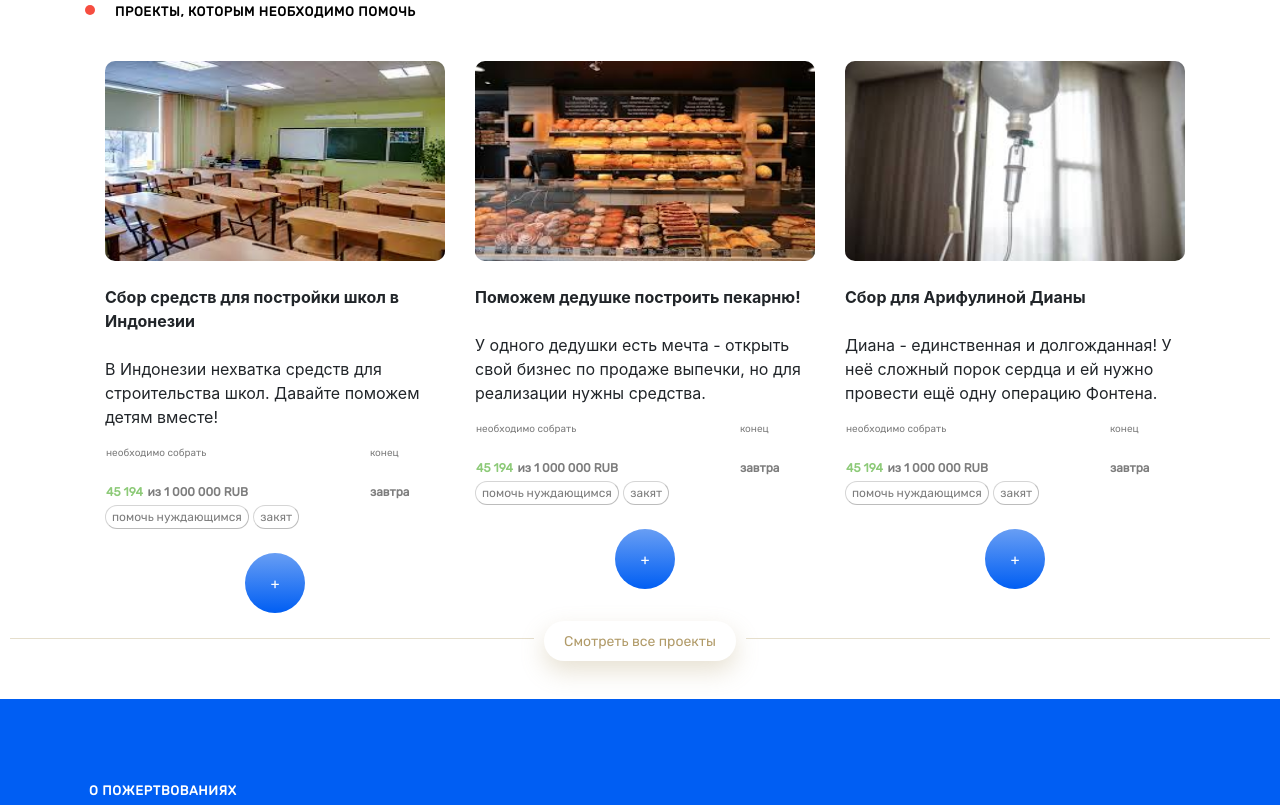
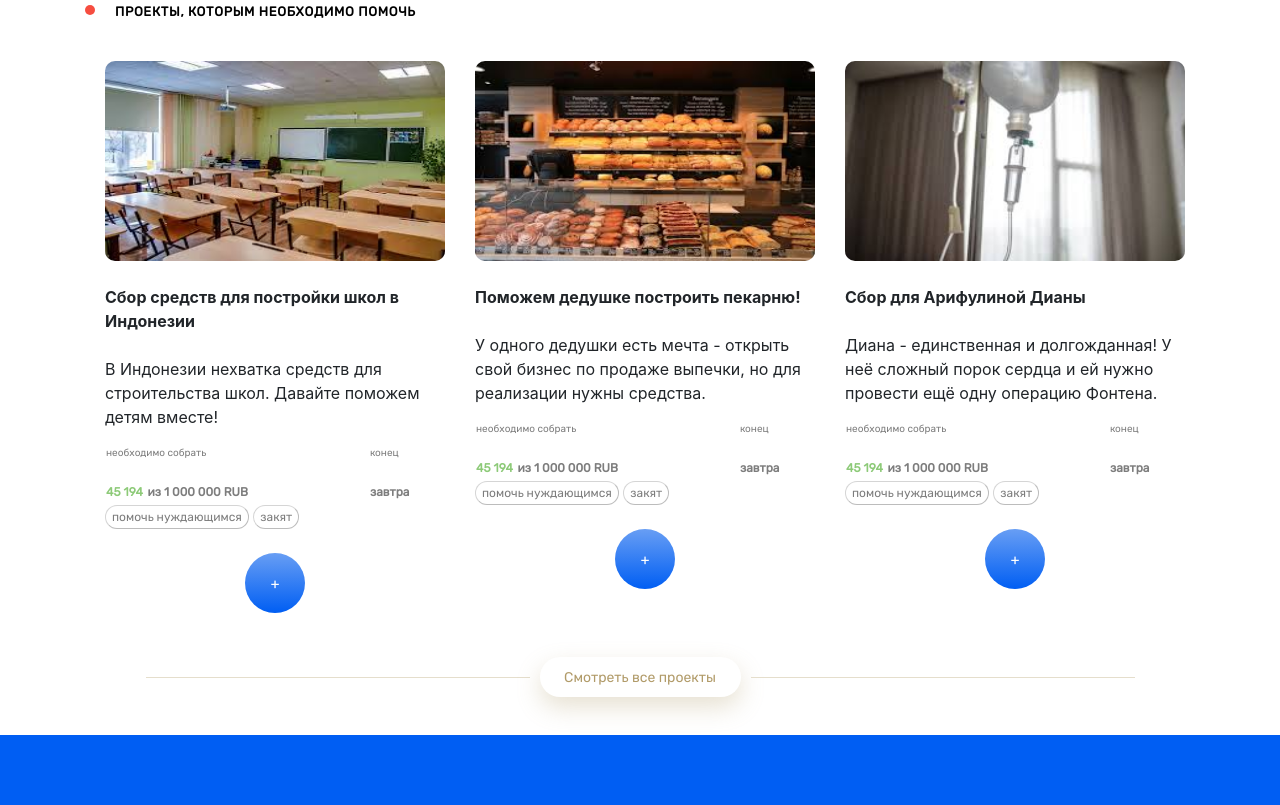
Before and after one commit to Necro73/Necro73.github.io, a plain HTML site: page index.html in a window 1280 px wide. Shown: the top 805 px of the page. Drawn offline with nearby package versions, Linux system fonts and the light colour scheme.

Commit message:
эксперименты, ничего нового

```diff
--- a/index.css
+++ b/index.css
@@ -5,10 +5,11 @@
 .cards{
     display: flex;
     justify-content: center;
-    margin-right:30px;
+    margin-right:60px;
 }
 
 .see-cards{
+    padding-top: 46px;
     display: flex;
     justify-content: center;
 }
@@ -97,13 +98,14 @@ h3{
 }
 
 .line_see_project{
-    display: inline-block;
+    display: flex;
+    align-items: center;
     height:1px;
-    margin-top: 27px;
+    margin-top: 20px;
     margin-left: 10px;
     margin-right: 10px;
     background:#E5DECC;
-    width:43%;
+    width:30%;
 }
 
 .button_see_project{
@@ -119,7 +121,9 @@ h3{
     box-shadow: 0px 10px 25px rgba(177, 155, 105, 0.3);
     width:201px;
     height:40px;
-    margin-top: 10px;
+    display: flex;
+    justify-content: center;
+    align-items: center;
 }
 .button_see_project:hover{
     background: #F3F3F3;
@@ -224,18 +228,15 @@ h3{
 
 .artec1, .artec2, .artec3{
     float: left;
+    margin-left: 30px;
     padding-top: 30px;
     width:340px;
-}
-.artec2, .artec3{
-    margin-left: 30px;
 }
 
 @media (min-width: 360px) {
     .start-string, .cards, .see-cards, .blue-zone{font-size: 2em;}
-
     .blue_zone{
-        width:1000px;
+        width:500px;
     }
 }
 
```
Also changed, not shown: index.html (+1 -1 lines).
